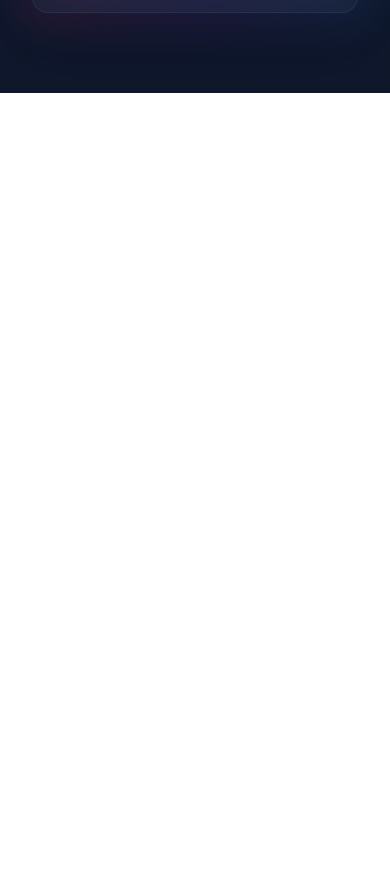
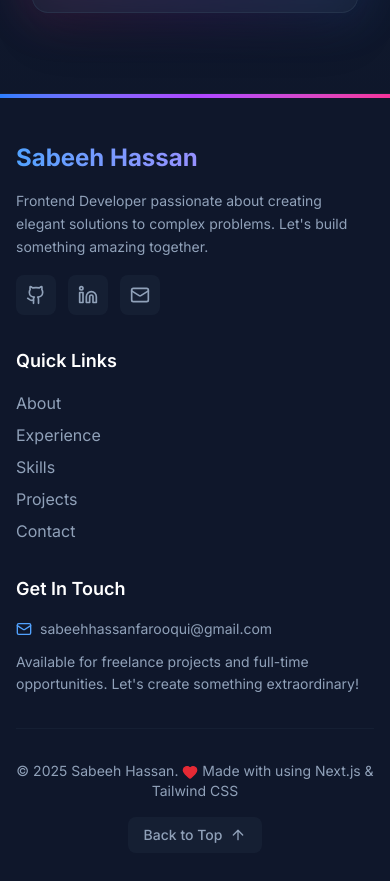
Before and after one commit to Sabeeh1419/Portfolio-nextjs, a Next.js app in the folder portfolio/: page /en in a window 390 px wide. Shown: the part 7916-8797 px from the top of the page. Before the commit the page ends 8009 px from the top, so only its background shows below. Built offline with nearby package versions, Linux system fonts and the light colour scheme.

Commit message:
add footer comp

```diff
--- a/portfolio/messages/en.json
+++ b/portfolio/messages/en.json
@@ -88,5 +88,24 @@
   "availabilityDescription": "Currently open to frontend development opportunities and exciting projects.",
   "successMessage": "Message sent successfully! I'll get back to you soon.",
 "errorMessage": "Failed to send message. Please try again."
+},
+
+"footer": {
+    "name": "Sabeeh Hassan",
+    "tagline": "Frontend Developer passionate about creating elegant solutions to complex problems. Let's build something amazing together.",
+    "email": "Email",
+    "quickLinks": "Quick Links",
+    "about": "About",
+    "experience": "Experience",
+    "skills": "Skills",
+    "projects": "Projects",
+    "contact": "Contact",
+    "getInTouch": "Get In Touch",
+    "availability": "Available for freelance projects and full-time opportunities. Let's create something extraordinary!",
+    "copyright": "© {year} Sabeeh Hassan.",
+    "madeWith": "Made with using Next.js & Tailwind CSS",
+    "backToTop": "Back to Top",
+    "scrollToTop": "Scroll to top",
+    "gmail": "sabeehhassanfarooqui@gmail.com"
+  }
 }
-}
--- a/portfolio/src/app/[locale]/page.tsx
+++ b/portfolio/src/app/[locale]/page.tsx
@@ -5,6 +5,7 @@ import About from '@/components/sections/About';
 import  Experience  from '@/components/sections/Experience';
 import  Education  from '@/components/sections/Educations';
 import Contact from '@/components/sections/Contact';
+import {Footer} from '@/components/layout/Footer'
 export default async function HomePage() {
   // const t = await getTranslations('hero');
 
@@ -16,6 +17,7 @@ export default async function HomePage() {
       <Experience />
       <Education />
       <Contact />
+      <Footer/>
     </>
   );
 }
--- a/portfolio/src/components/layout/Footer.tsx
+++ b/portfolio/src/components/layout/Footer.tsx
@@ -0,0 +1,163 @@
+// src/components/layout/Footer.tsx
+'use client';
+
+import { useTranslations } from 'next-intl';
+import { Github, Linkedin, Mail, Heart, ArrowUp } from 'lucide-react';
+
+export function Footer() {
+  const t = useTranslations('footer');
+
+  const scrollToTop = () => {
+    window.scrollTo({
+      top: 0,
+      behavior: 'smooth'
+    });
+  };
+
+  const currentYear = new Date().getFullYear();
+
+  const socialLinks = [
+    {
+      name: 'GitHub',
+      href: 'https://github.com/sabeeh1419',
+      icon: Github,
+      color: 'hover:text-purple-400'
+    },
+    {
+      name: 'LinkedIn',
+      href: 'https://linkedin.com/in/sabeeh-hassan',
+      icon: Linkedin,
+      color: 'hover:text-blue-400'
+    },
+    {
+      name: t('email'),
+      href: 'mailto:sabeehhassanfarooqui@gmail.com',
+      icon: Mail,
+      color: 'hover:text-green-400'
+    }
+  ];
+
+  const quickLinks = [
+    { label: t('about'), href: '#about' },
+    { label: t('experience'), href: '#experience' },
+    { label: t('skills'), href: '#skills' },
+    { label: t('projects'), href: '#projects' },
+    { label: t('contact'), href: '#contact' }
+  ];
+
+  const handleNavClick = (e: React.MouseEvent<HTMLAnchorElement>, href: string) => {
+    e.preventDefault();
+    const element = document.querySelector(href);
+    if (element) {
+      const offset = 80;
+      const elementPosition = element.getBoundingClientRect().top;
+      const offsetPosition = elementPosition + window.pageYOffset - offset;
+
+      window.scrollTo({
+        top: offsetPosition,
+        behavior: 'smooth'
+      });
+    }
+  };
+
+  return (
+    <footer className="relative bg-slate-900 border-t border-slate-800/50">
+      {/* Decorative gradient line */}
+      <div className="absolute top-0 left-0 right-0 h-1 bg-gradient-to-r from-blue-500 via-purple-500 to-pink-500"></div>
+
+      <div className="max-w-7xl mx-auto px-4 sm:px-6 lg:px-8 py-12">
+        <div className="grid grid-cols-1 md:grid-cols-3 gap-8 mb-8">
+          {/* Brand Section */}
+          <div className="space-y-4">
+            <h3 className="text-2xl font-bold bg-gradient-to-r from-blue-400 to-purple-400 bg-clip-text text-transparent">
+              {t('name')}
+            </h3>
+            <p className="text-slate-400 text-sm leading-relaxed">
+              {t('tagline')}
+            </p>
+            {/* Social Links */}
+            <div className="flex items-center space-x-3">
+              {socialLinks.map((social) => {
+                const Icon = social.icon;
+                return (
+                  <a
+                    key={social.name}
+                    href={social.href}
+                    target="_blank"
+                    rel="noopener noreferrer"
+                    aria-label={social.name}
+                    className={`p-2.5 text-slate-400 ${social.color} bg-slate-800/50 hover:bg-slate-800 rounded-lg transition-all duration-300 hover:scale-110 hover:shadow-lg`}
+                  >
+                    <Icon className="w-5 h-5" />
+                  </a>
+                );
+              })}
+            </div>
+          </div>
+
+          {/* Quick Links */}
+          <div className="space-y-4">
+            <h4 className="text-lg font-semibold text-white">{t('quickLinks')}</h4>
+            <ul className="space-y-2">
+              {quickLinks.map((link) => (
+                <li key={link.label}>
+                  <a
+                    href={link.href}
+                    onClick={(e) => handleNavClick(e, link.href)}
+                    className="text-slate-400 hover:text-white transition-colors duration-300 flex items-center group"
+                  >
+                    <span className="w-0 group-hover:w-2 h-0.5 bg-gradient-to-r from-blue-400 to-purple-400 mr-0 group-hover:mr-2 transition-all duration-300"></span>
+                    {link.label}
+                  </a>
+                </li>
+              ))}
+            </ul>
+          </div>
+
+          {/* Contact Info */}
+          <div className="space-y-4">
+            <h4 className="text-lg font-semibold text-white">{t('getInTouch')}</h4>
+            <div className="space-y-3 text-slate-400 text-sm">
+              <p className="flex items-start">
+                <Mail className="w-4 h-4 mr-2 mt-0.5 text-blue-400 flex-shrink-0" />
+                <a href="mailto:sabeehhassanfarooqui@gmail.com" className="hover:text-white transition-colors duration-300">
+                  {t('gmail')}
+                </a>
+              </p>
+              <p className="leading-relaxed">
+                {t('availability')}
+              </p>
+            </div>
+          </div>
+        </div>
+
+        {/* Bottom Bar */}
+        <div className="pt-8 border-t border-slate-800/50">
+          <div className="flex flex-col sm:flex-row items-center justify-between gap-4">
+            <p className="text-slate-400 text-sm text-center sm:text-left">
+              {t('copyright', { year: currentYear })}{' '}
+              <Heart className="inline w-4 h-4 text-red-500 fill-current animate-pulse" />{' '}
+              {t('madeWith')}
+            </p>
+
+            {/* Scroll to top button */}
+            <button
+              onClick={scrollToTop}
+              aria-label={t('scrollToTop')}
+              className="group flex items-center gap-2 px-4 py-2 text-slate-400 hover:text-white bg-slate-800/50 hover:bg-slate-800 rounded-lg transition-all duration-300 hover:scale-105"
+            >
+              <span className="text-sm font-medium">{t('backToTop')}</span>
+              <ArrowUp className="w-4 h-4 group-hover:-translate-y-1 transition-transform duration-300" />
+            </button>
+          </div>
+        </div>
+      </div>
+
+      {/* Decorative elements */}
+      <div className="absolute bottom-0 left-0 w-72 h-72 bg-blue-500/5 rounded-full blur-3xl -z-10"></div>
+      <div className="absolute top-0 right-0 w-72 h-72 bg-purple-500/5 rounded-full blur-3xl -z-10"></div>
+    </footer>
+  );
+}
+
+export default Footer;
```
